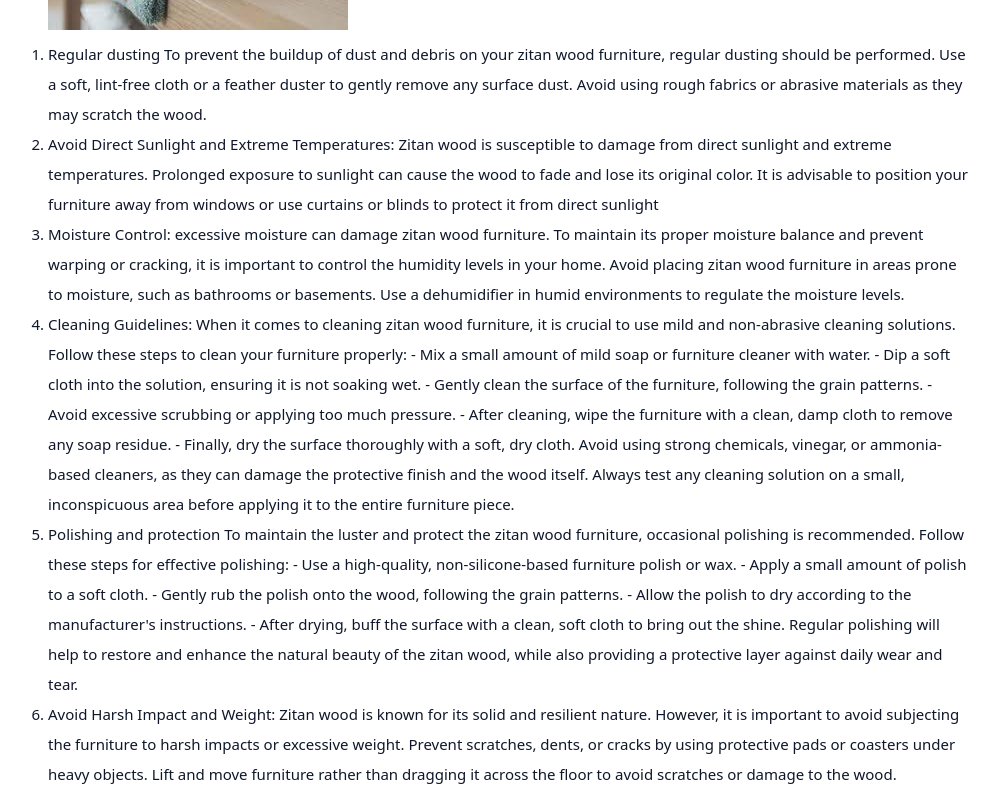
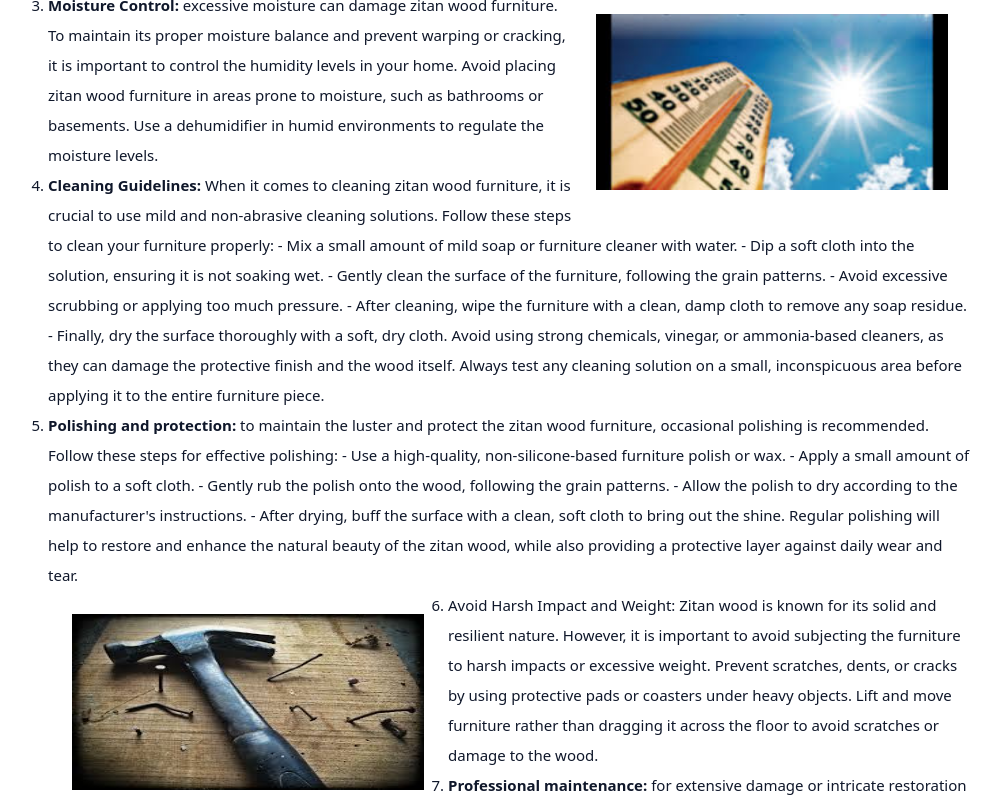
Before and after one commit to jasonkc0921/yijiajuang, a React (Vite) app: page /blog/take_care_of_zitan_furniture in a window 1280 px wide. Shown: the part 1260-2057 px from the top of the page, without its empty margins (130-1131 px from the left). Built offline with nearby package versions, Linux system fonts and the light colour scheme; the HTML template or start-up script is replaced by a standard one; a web font is replaced by a local one.

Commit message:
edit zitan contents

```diff
--- a/src/components/Zitan.jsx
+++ b/src/components/Zitan.jsx
@@ -20,13 +20,13 @@ export const Zitan = () => {
         </p><br/>
 
         <ol>
-        <img src='../images/dusting.jpg' className="dust,content_img"/><li>Regular dusting To prevent the buildup of dust and debris on your zitan wood furniture, regular dusting should be performed. Use a soft, lint-free cloth or a feather duster to gently remove any surface dust. Avoid using rough fabrics or abrasive materials as they may scratch the wood.</li>
-          <li>Avoid Direct Sunlight and Extreme Temperatures: Zitan wood is susceptible to damage from direct sunlight and extreme temperatures. Prolonged exposure to sunlight can cause the wood to fade and lose its original color. It is advisable to position your furniture away from windows or use curtains or blinds to protect it from direct sunlight</li>
-          <li> Moisture Control: excessive moisture can damage zitan wood furniture. To maintain its proper moisture balance and prevent warping or cracking, it is important to control the humidity levels in your home. Avoid placing zitan wood furniture in areas prone to moisture, such as bathrooms or basements. Use a dehumidifier in humid environments to regulate the moisture levels.</li>
-          <li>Cleaning Guidelines: When it comes to cleaning zitan wood furniture, it is crucial to use mild and non-abrasive cleaning solutions. Follow these steps to clean your furniture properly: - Mix a small amount of mild soap or furniture cleaner with water. - Dip a soft cloth into the solution, ensuring it is not soaking wet. - Gently clean the surface of the furniture, following the grain patterns. - Avoid excessive scrubbing or applying too much pressure. - After cleaning, wipe the furniture with a clean, damp cloth to remove any soap residue. - Finally, dry the surface thoroughly with a soft, dry cloth. Avoid using strong chemicals, vinegar, or ammonia-based cleaners, as they can damage the protective finish and the wood itself. Always test any cleaning solution on a small, inconspicuous area before applying it to the entire furniture piece.</li>
-        <li>Polishing and protection To maintain the luster and protect the zitan wood furniture, occasional polishing is recommended. Follow these steps for effective polishing: - Use a high-quality, non-silicone-based furniture polish or wax. - Apply a small amount of polish to a soft cloth. - Gently rub the polish onto the wood, following the grain patterns. - Allow the polish to dry according to the manufacturer's instructions. - After drying, buff the surface with a clean, soft cloth to bring out the shine. Regular polishing will help to restore and enhance the natural beauty of the zitan wood, while also providing a protective layer against daily wear and tear.</li>
-        <li>Avoid Harsh Impact and Weight: Zitan wood is known for its solid and resilient nature. However, it is important to avoid subjecting the furniture to harsh impacts or excessive weight. Prevent scratches, dents, or cracks by using protective pads or coasters under heavy objects. Lift and move furniture rather than dragging it across the floor to avoid scratches or damage to the wood.</li>
-        <li>Professional maintenance for extensive damage or intricate restoration work; it is advisable to seek professional assistance. Experienced furniture restorers specialize in working with valuable wood materials like zitan and can provide necessary repairs, refinishing, or maintenance services.</li>
+        <img src='../images/dusting.jpg' className="dust"/><li><b>Regular dusting:</b> to prevent the buildup of dust and debris on your zitan wood furniture, regular dusting should be performed. Use a soft, lint-free cloth or a feather duster to gently remove any surface dust. Avoid using rough fabrics or abrasive materials as they may scratch the wood.</li>
+          <li><b>Avoid Direct Sunlight and Extreme Temperatures:</b> Zitan wood is susceptible to damage from direct sunlight and extreme temperatures. Prolonged exposure to sunlight can cause the wood to fade and lose its original color. It is advisable to position your furniture away from windows or use curtains or blinds to protect it from direct sunlight</li><img src='../images/avoid_sun.jpg' className="sun"/>
+          <li> <b>Moisture Control:</b> excessive moisture can damage zitan wood furniture. To maintain its proper moisture balance and prevent warping or cracking, it is important to control the humidity levels in your home. Avoid placing zitan wood furniture in areas prone to moisture, such as bathrooms or basements. Use a dehumidifier in humid environments to regulate the moisture levels.</li>
+          <li><b>Cleaning Guidelines:</b> When it comes to cleaning zitan wood furniture, it is crucial to use mild and non-abrasive cleaning solutions. Follow these steps to clean your furniture properly: - Mix a small amount of mild soap or furniture cleaner with water. - Dip a soft cloth into the solution, ensuring it is not soaking wet. - Gently clean the surface of the furniture, following the grain patterns. - Avoid excessive scrubbing or applying too much pressure. - After cleaning, wipe the furniture with a clean, damp cloth to remove any soap residue. - Finally, dry the surface thoroughly with a soft, dry cloth. Avoid using strong chemicals, vinegar, or ammonia-based cleaners, as they can damage the protective finish and the wood itself. Always test any cleaning solution on a small, inconspicuous area before applying it to the entire furniture piece.</li>
+        <li><b>Polishing and protection:</b> to maintain the luster and protect the zitan wood furniture, occasional polishing is recommended. Follow these steps for effective polishing: - Use a high-quality, non-silicone-based furniture polish or wax. - Apply a small amount of polish to a soft cloth. - Gently rub the polish onto the wood, following the grain patterns. - Allow the polish to dry according to the manufacturer's instructions. - After drying, buff the surface with a clean, soft cloth to bring out the shine. Regular polishing will help to restore and enhance the natural beauty of the zitan wood, while also providing a protective layer against daily wear and tear.</li>
+        <img src='../images/harsh_impact.jpg' className="dust"/><li>Avoid Harsh Impact and Weight: Zitan wood is known for its solid and resilient nature. However, it is important to avoid subjecting the furniture to harsh impacts or excessive weight. Prevent scratches, dents, or cracks by using protective pads or coasters under heavy objects. Lift and move furniture rather than dragging it across the floor to avoid scratches or damage to the wood.</li>
+        <li><b>Professional maintenance:</b> for extensive damage or intricate restoration work; it is advisable to seek professional assistance. Experienced furniture restorers specialize in working with valuable wood materials like zitan and can provide necessary repairs, refinishing, or maintenance services.</li><img src='../images/professional_help.jpg' className="sun"/>
         </ol><br/>
         <br/>
         <p>
@@ -61,8 +61,15 @@ const ZitanContainer = styled.nav`
     width: 80%;
   }
 
-  .zitan-text, .zitan-image {
+  .zitan-text {
     width: 100%;
+    line-height: 2;
+    padding: 10px;
+    font-size: 15px;
+  }
+
+  .zitan-image {
+    width: 80%;
     line-height: 2;
     padding: 10px;
     font-size: 15px;
@@ -74,14 +81,26 @@ const ZitanContainer = styled.nav`
   }
 
   .content_img {
-    width: 3rem;
-    height: 2rem;
+    width: 6rem;
+    height: 3rem;
     // height: 900px;
   }
 
   .dust {
     float:left;
+    width: 22rem;
+    height: 11rem;
+    margin: 1.5rem;
   }
+
+  .sun {
+    float:right;
+    width: 22rem;
+    height: 11rem;
+    margin: 1.5rem;
+  }
+
+
 
   @media only screen and (max-width: 760px) {
 
--- a/src/data.js
+++ b/src/data.js
@@ -318,7 +318,7 @@ export const blogposts = [
     title: 'taking care of furniture made with zitan wood',
     info: `Zitan wood is highly regarded as one of the most valuable and sought-after materials for furniture due to its exceptional durability, beautiful grain patterns, and rich, dark colors. However, to ensure the longevity and beauty of your furniture made with zitan wood, proper care is essential.
 `,
-    url: 'https://www.orientiques.online/blog/take_care_of_zitan_furniture',
+    url: 'blog/take_care_of_zitan_furniture',
   },
 //   {
 //     id: 4,
```
